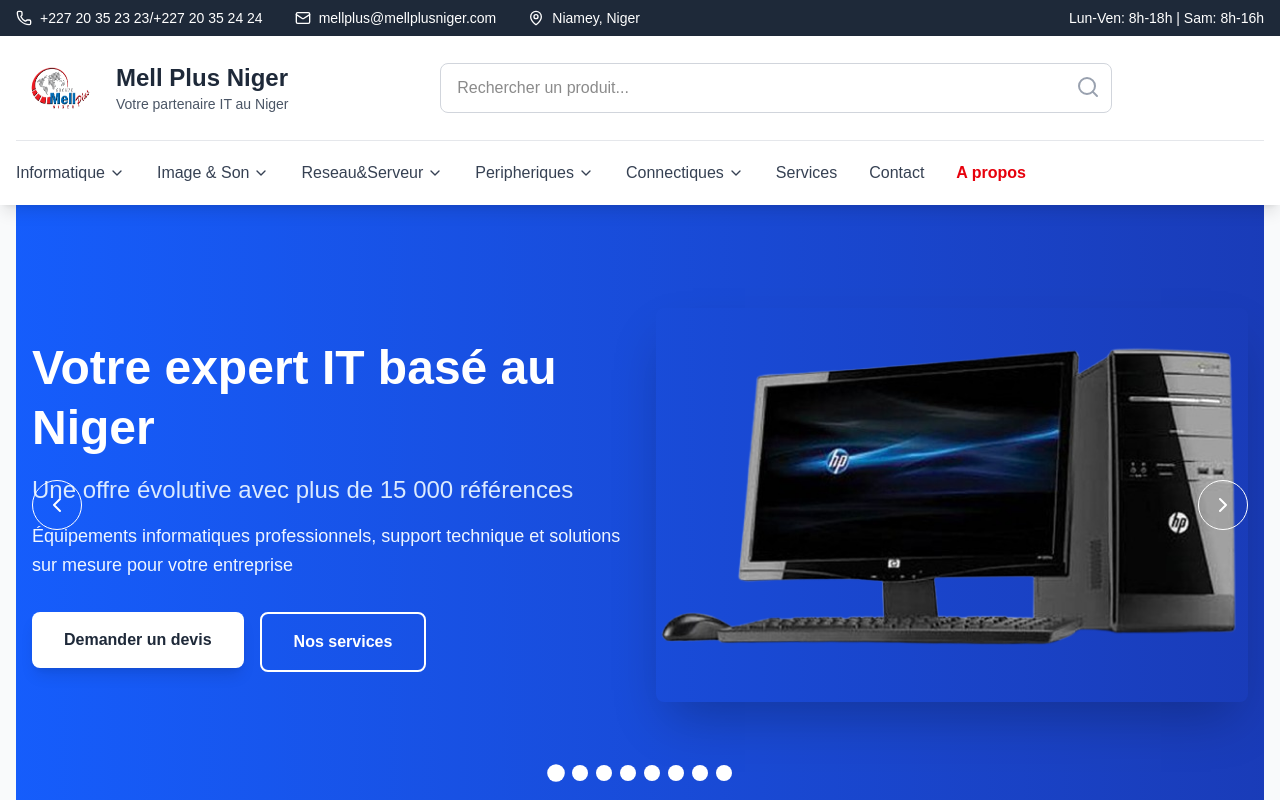
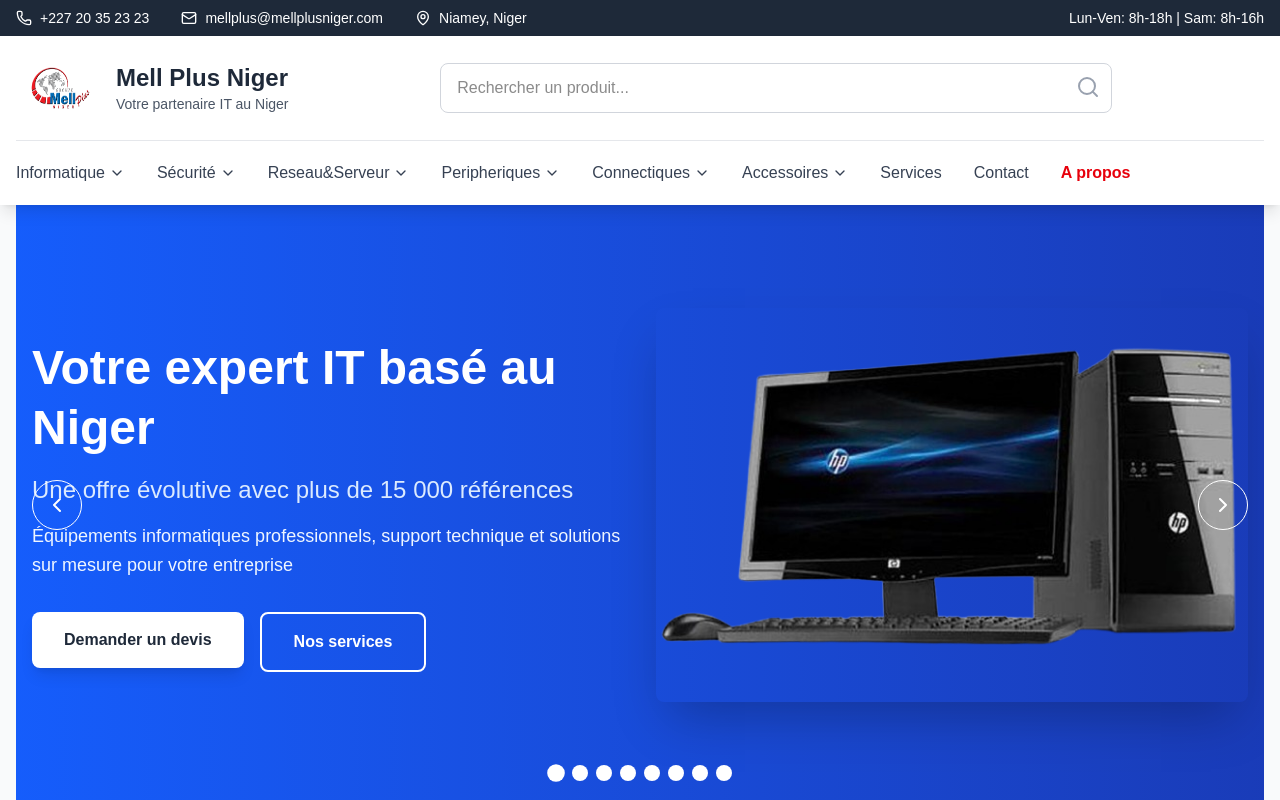
Before and after one commit to Rainatou1/mellplus, a Next.js app: page / in a window 1280 px wide. Shown: the top 800 px of the page. Built offline with nearby package versions, Linux system fonts and the light colour scheme.

Commit message:
change of '

```diff
--- a/src/app/page.js
+++ b/src/app/page.js
@@ -416,7 +416,7 @@ const MellPlusNiger = () => {
                 <div className="absolute inset-0 p-4 md:p-6 flex flex-col justify-between text-white">
                   <div>
                     <h4 className="text-xl md:text-2xl font-bold mb-2">Accessoires</h4>
-                    <p className="text-sm opacity-90">Offrez vous ce qu'il y a de meilleur</p>
+                    <p className="text-sm opacity-90">Offrez vous ce qu&apos;il y a de meilleur</p>
                   </div>
                   <button className="bg-black bg-opacity-20 backdrop-blur-sm border border-white border-opacity-30 text-white px-4 py-2 rounded-full text-sm font-medium hover:bg-opacity-30 transition-all w-fit">
                     VOIR ›
@@ -498,7 +498,7 @@ const MellPlusNiger = () => {
         <div className="max-w-7xl mx-auto px-4 text-center ">
           <h3 className="text-2xl md:text-3xl font-bold mb-4">Besoin d&apos;un devis personnalisé ?</h3>
           <p className="text-lg md:text-xl mb-6 md:mb-8">
-            Un conseiller Mell Plus Niger vous répond dans les 48h !
+            Un conseiller Mell Plus Niger vous répond dans les 24chanh !
           </p>
           <Link href= "/devis">
           <button className="bg-blue-600 text-white px-6 md:px-8 py-3 md:py-4 rounded-lg text-base md:text-lg font-semibold hover:bg-blue-700">
--- a/src/app/service/page.js
+++ b/src/app/service/page.js
@@ -257,7 +257,7 @@ const AllServicesPage = () => {
         </div>
       </div>
 
-      {/* Stats */}
+      {/* Stats */}{/*
       <div className="max-w-7xl mx-auto px-4 sm:px-6 lg:px-8 py-16">
         <div className="grid grid-cols-2 md:grid-cols-4 gap-8">
           {stats.map((stat, index) => (
@@ -272,7 +272,7 @@ const AllServicesPage = () => {
             </div>
           ))}
         </div>
-      </div>
+      </div> */}
 
       {/* Service Detail */}
       <div className="max-w-7xl mx-auto px-4 sm:px-6 lg:px-8 py-16">
--- a/src/components/Header/index.js
+++ b/src/components/Header/index.js
@@ -11,10 +11,11 @@ export default function Header() {
   const [activeCategory, setActiveCategory] = useState(null);
  const categoriy = [
     { name: 'Informatique', subcategories: ['Ordinateurs Portables', 'Ordinateurs de Bureau', 'Accéssoires', 'Logiciels'] },
-    { name: 'Image & Son', subcategories: ['Cameras', 'Casques', 'Tablettes'] },
-    { name: 'Reseau&Serveur', subcategories: ['Switch', 'Telephone IP', 'Videosurveillance'] },
+    { name: 'Sécurité', subcategories: ['Videosurveillance', 'Incendie', 'Controle Accès'] },
+    { name: 'Reseau&Serveur', subcategories: ['Switch', 'Telephone IP'] },
     { name: 'Peripheriques', subcategories: ['Imprimantes', 'Scanners', 'Composants'] },
     { name: 'Connectiques', subcategories: ['Cables', 'Multiprise', 'Fournitures'] },
+    { name: 'Accessoires', subcategories: ['Image', 'Son', 'Fournitures'] },
     { name: 'Services', subcategories: ['Developpement Web et mobile', 'Maintenance informatique', 'Conseils expert'] }
   ];
   const categories = [
@@ -28,11 +29,11 @@ export default function Header() {
     ]
   },
   {
-    name: 'Image & Son',
+    name: 'Sécurité',
     subcategories: [
-      { name: 'Cameras', link: '/produit' },
-      { name: 'Casques', link: '/produit' },
-      { name: 'Tablettes', link: '/produit' }
+      { name: 'Videosurveillance', link: '/produit' },
+      { name: 'Incendie', link: '/produit' },
+      { name: 'Controle Accès', link: '/produit' }
     ]
   },
   {
@@ -58,6 +59,14 @@ export default function Header() {
       { name: 'Multiprise', link: '/produit' },
       { name: 'Fournitures', link: '/produit' }
     ]
+  },
+  {
+    name: 'Accessoires',
+    subcategories: [
+      { name: 'Image', link: '/produit' },
+      { name: 'Son', link: '/produit' },
+      { name: 'Fournitures', link: '/produit' }
+    ]
   }
 ];
 
@@ -70,8 +79,8 @@ export default function Header() {
           <div className="flex items-center space-x-4 xl:space-x-6">
             <div className="flex items-center space-x-2">
               <Phone className="w-4 h-4" />
-              <span className="hidden xl:inline">+227 20 35 23 23/+227 20 35 24 24</span>
-              <span className="xl:hidden">+227 20 35 23 23/+227 20 35 24 24</span>
+              <span className="hidden xl:inline">+227 20 35 23 23</span>
+              <span className="xl:hidden">+227 20 35 23 23</span>
             </div>
             <div className="flex items-center space-x-2">
               <Mail className="w-4 h-4" />
```
